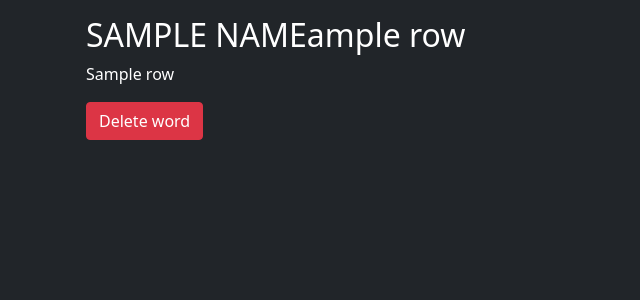
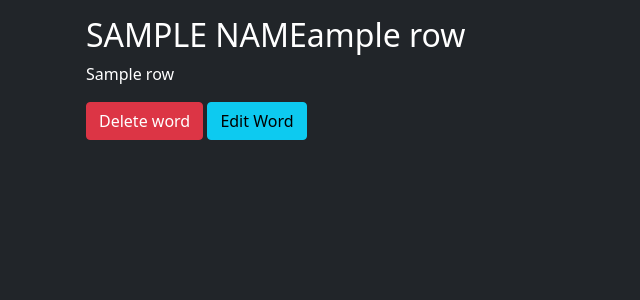
Before and after one commit to timthedev07/Flask-Dictionary, a Flask app: template templates/word.html in a window 1280 px wide. Shown: the top 300 px of the page, without its empty margins (0-640 px from the left). Run offline with Flask 2, Linux system fonts and the light colour scheme; the template is opened without the code that fills it: most values are stand-ins (such as "Sample title", 1, 10 or a date in 2020).

Commit message:
add edit button

```diff
--- a/templates/word.html
+++ b/templates/word.html
@@ -8,16 +8,19 @@
   <h2>{{ row[1][0]|upper}}{{ row[1][1:] }}</h2>
   <p>{{ row[2] }}</p>
   <button data-wordId={{ row[0] }} id="del-word-button" class="btn btn-danger">Delete word</button>
+  <a href="/edit/{{ row[1] }}">
+    <button class="btn btn-info">Edit Word</button>
+  </a>
+
   <script>
-    const button = document.querySelector("#del-word-button");
-    button.addEventListener("click", async () => {
+    const deleteButton = document.querySelector("#del-word-button");
+    deleteButton.addEventListener("click", async () => {
       const response = confirm("Are you sure to delete this word?");
       if (response) {
-        // do stuff here
         const result = await fetch("/delete-word", {
           method: "DELETE",
           body: JSON.stringify({
-            wordId: button.getAttribute("data-wordId")
+            wordId: deleteButton.getAttribute("data-wordId")
           })
         })
 
```
